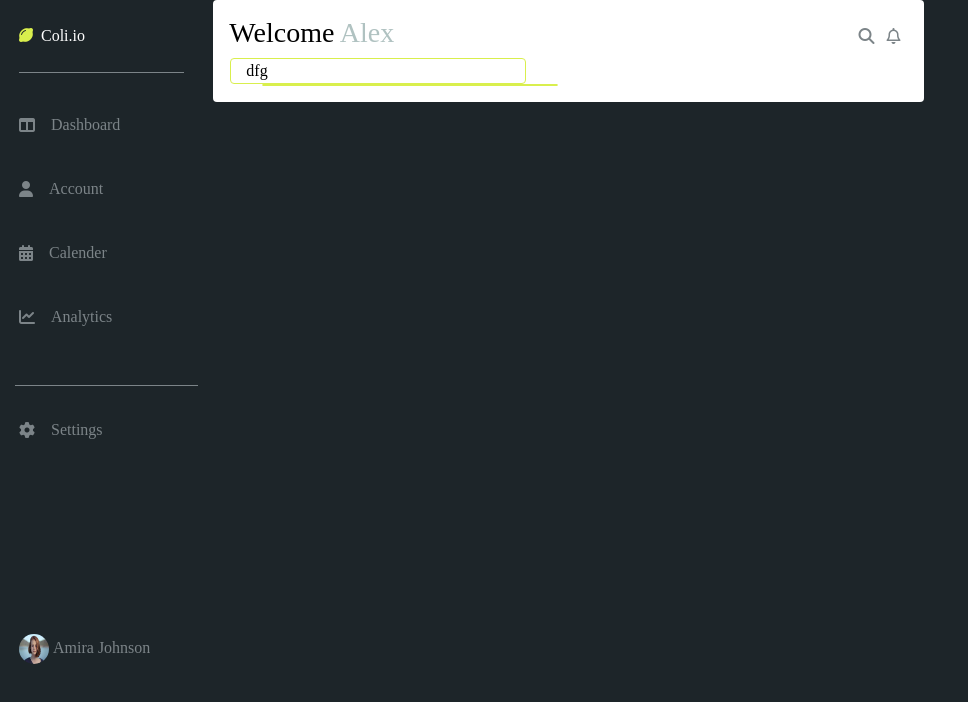
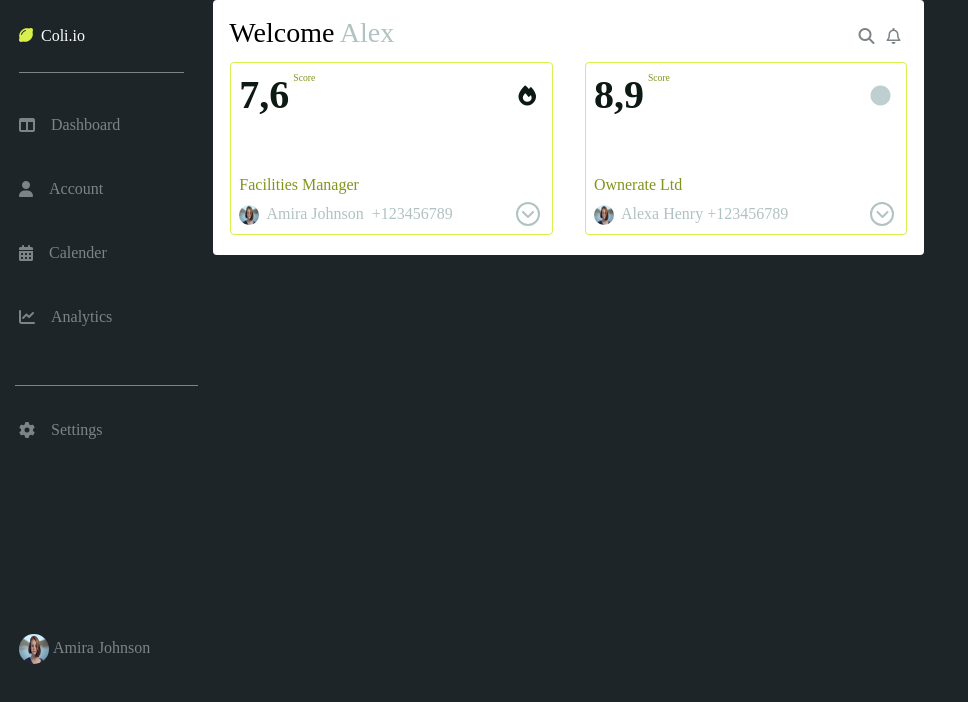
Before and after one commit to DamiAdeeso/StylingPractise, a plain HTML site: page dribble-deisgns/account-manager/index.html in a window 1280 px wide. Shown: the whole page, without its empty margins (0-968 px from the left). Drawn offline with nearby package versions, Linux system fonts and the light colour scheme.

Commit message:
main page changes

```diff
--- a/dribble-deisgns/account-manager/index.html
+++ b/dribble-deisgns/account-manager/index.html
@@ -1,97 +1,129 @@
 <!DOCTYPE html>
 <html lang="en">
+
 <head>
   <meta charset="UTF-8" />
   <meta http-equiv="X-UA-Compatible" content="IE=edge" />
   <meta name="viewport" content="width=device-width, initial-scale=1.0" />
-    <link
-      rel="stylesheet"
-      href="https://cdn.jsdelivr.net/npm/bootstrap@4.0.0/dist/css/bootstrap.min.css"
-      integrity="sha384-Gn5384xqQ1aoWXA+058RXPxPg6fy4IWvTNh0E263XmFcJlSAwiGgFAW/dAiS6JXm"
-      crossorigin="anonymous"
-    />
-    <script
-      src="https://kit.fontawesome.com/cf21511ccf.js"
-      crossorigin="anonymous"
-    ></script>
+  <link rel="stylesheet" href="https://cdn.jsdelivr.net/npm/bootstrap@4.0.0/dist/css/bootstrap.min.css"
+    integrity="sha384-Gn5384xqQ1aoWXA+058RXPxPg6fy4IWvTNh0E263XmFcJlSAwiGgFAW/dAiS6JXm" crossorigin="anonymous" />
+  <script src="https://kit.fontawesome.com/cf21511ccf.js" crossorigin="anonymous"></script>
   <link rel="stylesheet" href="./styles/index.css" />
   <title>Document</title>
 </head>
+
 <body>
   <div id="whole-page">
     <div class="container-fluid">
       <div class="row">
         <div id="side-nav" class="col-2">
-            <div id="logo-div" class= "d-flex ml-1">
-                  <div id="logo-img" class="mr-2"><i class="fa-solid fa-lemon" style = "color:#d9ef4d"></i></div>
+          <div id="logo-div" class="d-flex ml-1">
+            <div id="logo-img" class="mr-2"><i class="fa-solid fa-lemon" style="color:#d9ef4d"></i></div>
             <div id="logo-text " class="d-none d-md-inline">Coli.io</div>
           </div>
-            <div id ="menu-items" class="d-flex pl-1">
+          <div id="menu-items" class="d-flex pl-1">
             <ul>
               <li>
 
-                        <a href = "#"  class = "d-flex align-items-center">
+                <a href="#" class="d-flex align-items-center">
                   <i class="fa-solid fa-table-columns mr-3"></i>
-                          <span class = "d-none d-md-inline">Dashboard</span>
+                  <span class="d-none d-md-inline">Dashboard</span>
 
                 </a>
               </li>
               <li>
-                        <a href = "#"  class = "d-flex align-items-center" >
-                          <i class="fa-solid fa-user mr-3 " ></i>
-                            <span class = "d-none d-md-inline">Account</span>
+                <a href="#" class="d-flex align-items-center">
+                  <i class="fa-solid fa-user mr-3 "></i>
+                  <span class="d-none d-md-inline">Account</span>
                 </a>
               </li>
               <li>
-                        <a href = "#"  class = "d-flex align-items-center">
-                          <i class="fa-solid fa-calendar-days mr-3" ></i>
-                            <span class = "d-none d-md-inline">Calender</span>
+                <a href="#" class="d-flex align-items-center">
+                  <i class="fa-solid fa-calendar-days mr-3"></i>
+                  <span class="d-none d-md-inline">Calender</span>
                 </a>
               </li>
               <li>
-                        <a href = "#"  class = "d-flex align-items-center">
-                          <i class="fa-solid fa-chart-line mr-3" ></i>
-                            <span class = "d-none d-md-inline">Analytics</span>
+                <a href="#" class="d-flex align-items-center">
+                  <i class="fa-solid fa-chart-line mr-3"></i>
+                  <span class="d-none d-md-inline">Analytics</span>
                 </a>
               </li>
             </ul>
           </div>
-            <div id ="side-bottom-div" class="d-sm-flex pl-1">
-              <a href = "#"  class = "d-flex align-items-center">
-                          <i class="fa-solid fa-gear mr-3" ></i>
-                            <span class = "d-none d-md-inline">Settings</span>
+          <div id="side-bottom-div" class="d-sm-flex pl-1">
+            <a href="#" class="d-flex align-items-center">
+              <i class="fa-solid fa-gear mr-3"></i>
+              <span class="d-none d-md-inline">Settings</span>
             </a>
           </div>
-            <div id = "current-user" class="d-sm-flex pl-1">
-              <a href = #>
-                <img src="./assets/user4.jpg" alt="profile-pic" class = "rounded-circle "height="30" width="30">
-              <div class ="d-none d-md-inline text-nowrap " >Amira Johnson</div>
+          <div id="current-user" class="d-sm-flex pl-1">
+            <a href=#>
+              <img src="./assets/user4.jpg" alt="profile-pic" class="rounded-circle " height="30" width="30">
+              <div class="d-none d-md-inline text-wrap ">Amira Johnson</div>
 
           </div>
           </a>
 
         </div>
-          <div class = "col-10">
-                 <div class ="row">
-              <div id ="middle-div" class ="col-lg-8 rounded">
-                <div id = "top-middle" class ="d-flex align-items-center">
+        <div class="col-10">
+          <div class="row">
+            <div id="middle-div" class="col-lg-8 rounded">
+              <div id="top-middle" class="d-flex align-items-center">
                 <h3>Welcome <span>Alex</span></h3>
                 <div id="search-notifications" class="ml-auto">
-                  <i class = "fa-solid fa-search mr-2 " style="color:#7c8488"></i>
-                  <i class = "fa-regular fa-bell mr-2" style="color:#7c8488"></i>
+                  <i class="fa-solid fa-search mr-2 " style="color:#7c8488"></i>
+                  <i class="fa-regular fa-bell mr-2" style="color:#7c8488"></i>
                 </div>
               </div>
 
-                <div class = "row">
-                  <div class = "col-lg-5 mx-3 rounded score-divs">
-                    dfg
+              <div class="row gx-5">
+                <div class=" col-xs-12 col-md mx-3 my-1 rounded p-2 score-divs">
+                  <div class="d-flex">
+                    <h1 id="score" class="font-weight-bold">7,6</h1>
+                    <span class="font-weight-light ml-1">Score</span>
+                    <i class="fa-solid fa-fire fa-lg mt-4 ml-auto mr-2" style="color:#0d1913"></i>
                   </div>
-                  <div class = "col-lg-5 mx-5 rounded score-divs">
+
+                  <h6 class="mt-5">Facilities Manager</h6>
+                  <div href="#" class="d-flex align-items-center bottom-score">
+                    <a id="scorername" href="#">
+                      <img src="./assets/user4.jpg" alt="profile-pic" class="rounded-circle mr-1" height="20"
+                        width="20">
+                      <span>Amira Johnson <span class="ml-1">+123456789</span></span>
+                    </a>
+
+                    <a href="#" id="icon" class="ml-auto mr-1 ">
+                      <i class="fa-solid fa-angle-down"></i>
+                    </a>
+
+                  </div>
+                </div>
+
+                <div class="col-xs-12 col-md mx-3 my-1 rounded p-2 score-divs">
+                  <div class="d-flex">
+                    <h1 id="score" class="font-weight-bold">8,9</h1>
+                    <span class="font-weight-light ml-1">Score</span>
+                    <i class="fa-solid fa-circle fa-lg mt-4 ml-auto mr-2" style ="color:#bfcfd1"></i>
+                  </div>
+
+                  <h6 class="mt-5">Ownerate Ltd</h6>
+                  <div href="#" class="d-flex align-items-center bottom-score">
+                    <a id="scorername" href="#">
+                      <img src="./assets/user4.jpg" alt="profile-pic" class="rounded-circle mr-1" height="20"
+                        width="20">
+                      <span>Alexa Henry<span class="ml-1">+123456789</span></span>
+                    </a>
+
+                    <a href="#" id="icon" class="ml-auto mr-1 ">
+                      <i class="fa-solid fa-angle-down"></i>
+                    </a>
 
                   </div>
                 </div>
               </div>
-              <div id="far-right-div" class = "col-lg-4"></div>
+            </div>
+            <div id="far-right-div" class="col-lg-4"></div>
           </div>
 
 
@@ -102,4 +134,5 @@
     </div>
   </div>
 </body>
+
 </html>
--- a/dribble-deisgns/account-manager/styles/index.css
+++ b/dribble-deisgns/account-manager/styles/index.css
@@ -1,67 +1,112 @@
-*{
-    margin:0px;
-    padding:0px;
+* {
+    margin: 0px;
+    padding: 0px;
     box-sizing: border-box;
-    font-family:'Poppins','san-serif'
+    font-family: 'Poppins', 'san-serif'
 }
-#whole-page{
-    background-color:  #1d2529;
-    height:100vh;
+
+#whole-page {
+    background-color: #1d2529;
+    height: 100vh;
 }
-#side-nav{
 
-    color:#ffffff;
+#side-nav {
+
+    color: #ffffff;
 }
-#logo-div{
-    width:90%;
+
+#logo-div {
+    width: 90%;
     text-align: left;
-    padding:1.5em 0em;
+    padding: 1.5em 0em;
     border-bottom: solid 1px #7c8488;
 }
-#logo-text{
-    color:#7c8488;
+
+#logo-text {
+    color: #7c8488;
     font-size: larger;
 }
-#menu-items{
+
+#menu-items {
     /* padding: 2em 0em; */
     border-bottom: solid 1px #7c8488;
 }
-#side-nav ul{
+
+#side-nav ul {
     list-style-type: none;
 }
-#menu-items>ul>li{
-     margin:2.5em 0em;
+
+#menu-items>ul>li {
+    margin: 2.5em 0em;
 }
-#side-nav a{
 
-    color:#7c8488;
+#side-nav a {
+
+    color: #7c8488;
 
 }
-#side-nav a:hover{
-    color:#d9ef4d;
+
+#side-nav a:hover {
+    color: #d9ef4d;
     text-decoration: none;
 }
-#side-nav a:active{
-    color:#d9ef4d;
+
+#side-nav a:active {
+    color: #d9ef4d;
     text-decoration: none;
 }
-#middle-div{
+
+#middle-div {
     background-color: #ffffff;
-    color:#000000;
+    color: #000000;
     padding: 1em 1em;
 
 }
-#top-middle>h3>span{
-    color:#b0c2c1
+
+#top-middle>h3>span {
+    color: #b0c2c1
 }
-.score-divs{
+
+.score-divs {
     border: solid 1px #d9ef4d;
 
 }
 
-#side-bottom-div{
+#side-bottom-div {
     padding: 2em 0em;
 }
-#current-user{
-    margin-top:10rem;
+
+#current-user {
+    margin-top: 10rem;
 }
+
+.score-divs {
+    color: #83941e;
+}
+#score{
+    color:#0d1913
+}
+.score-divs:hover{
+    background-color: #dbf04e;
+}
+.score-divs>div>span {
+    font-size: .6rem
+}
+
+.bottom-score {
+    color: #b0c2c1;
+    width:100%;
+}
+#scorername{
+  color:#b0c2c1;
+}
+#icon{
+    color:#b0c2c1;
+    width: 1.5em;
+    height: 1.5em;
+    border-radius: 50%;
+    border: 2px solid #b0c2c1;
+    display: flex;
+    justify-content: center;
+    align-items: center;
+}
```
Lines whose indentation alone changed are shown as unchanged.
